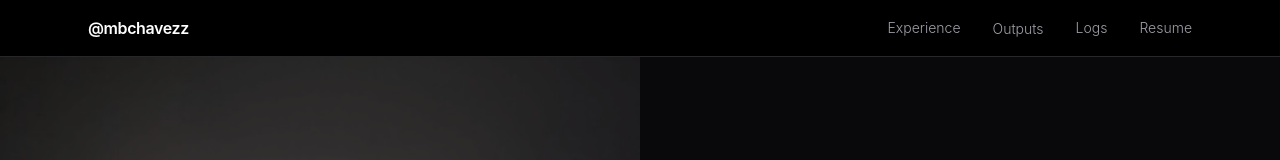
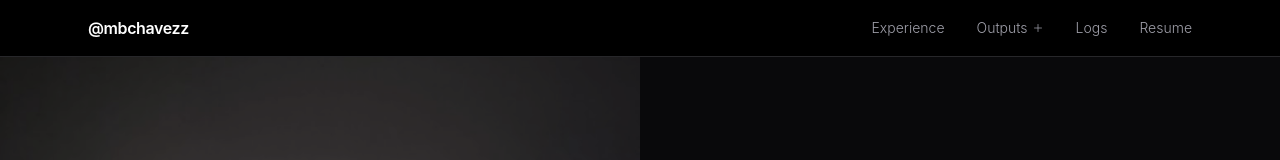
Before and after one commit to mbchavez27/mbchavezzportfolio, a React (Vite) app: page / in a window 1280 px wide. Shown: the top 160 px of the page. Built offline with nearby package versions, Linux system fonts and the light colour scheme.

Commit message:
style(nav): add a thin plus indicator to the Outputs dropdown

```diff
--- a/src/components/molecules/NavDropdown.tsx
+++ b/src/components/molecules/NavDropdown.tsx
@@ -1,4 +1,5 @@
 import { useEffect, useId, useRef, useState, type FocusEvent, type PointerEvent } from "react";
+import { Plus } from "lucide-react";
 import { AnimatePresence, motion, type Variants } from "motion/react";
 import NavAnchor from "@/components/atoms/NavAnchor";
 import type { NavGroup } from "@/config/links";
@@ -79,9 +80,10 @@ export default function NavDropdown({ group }: { group: NavGroup }) {
         aria-expanded={isOpen}
         aria-controls={panelId}
         onClick={toggleOnClick}
-        className="font-body relative text-sm font-light text-zinc-400 hover:text-white aria-expanded:text-white transition-colors duration-200 cursor-pointer group"
+        className="font-body relative flex items-center gap-1 text-sm font-light text-zinc-400 hover:text-white aria-expanded:text-white transition-colors duration-200 cursor-pointer group"
       >
         {group.label}
+        <Plus size={12} strokeWidth={1.5} aria-hidden className={`transition-transform duration-200 ${isOpen ? "rotate-45" : ""}`} />
         <span className="absolute -bottom-0.5 left-0 w-0 h-px bg-primary group-hover:w-full group-aria-expanded:w-full transition-all duration-200" />
       </button>
 
```
